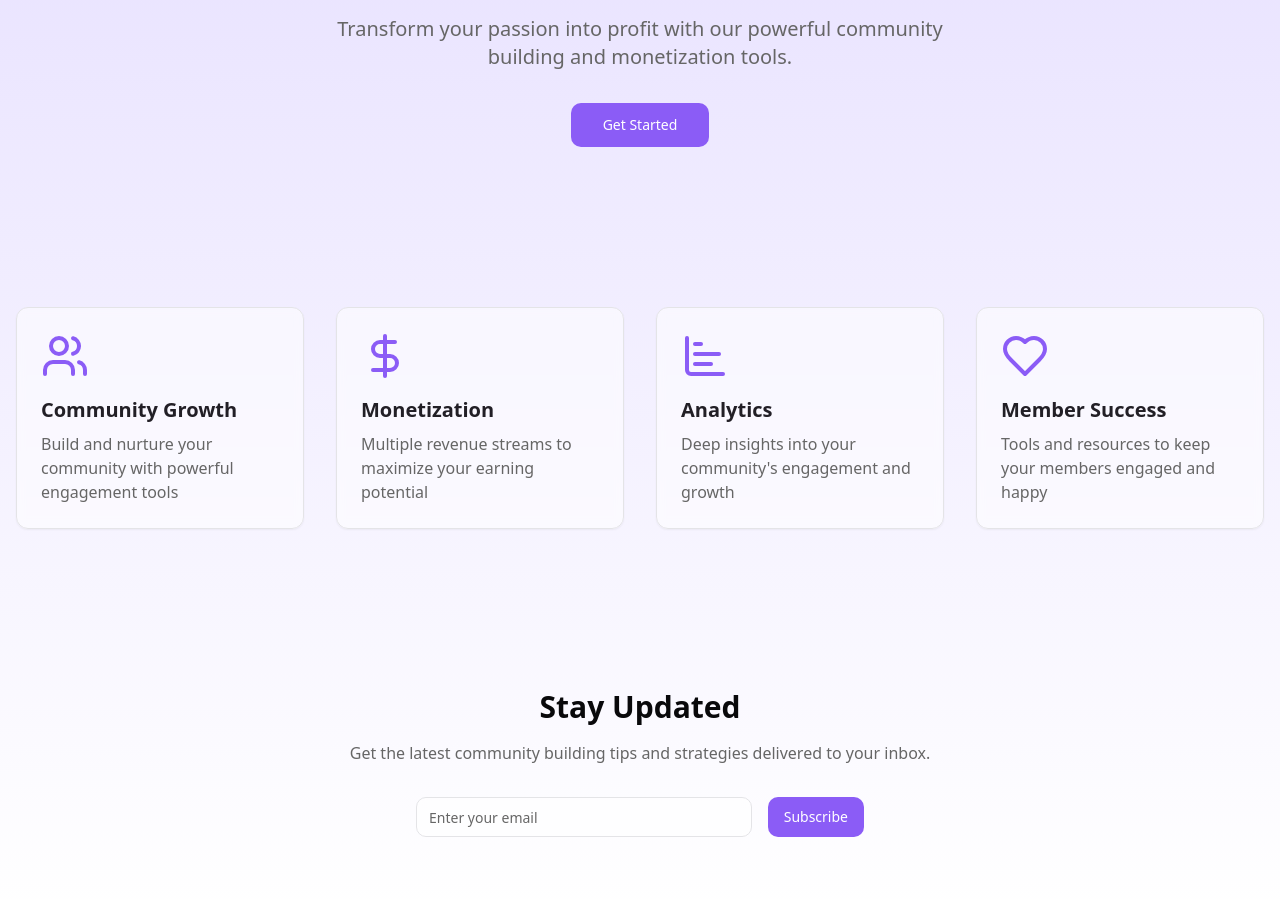
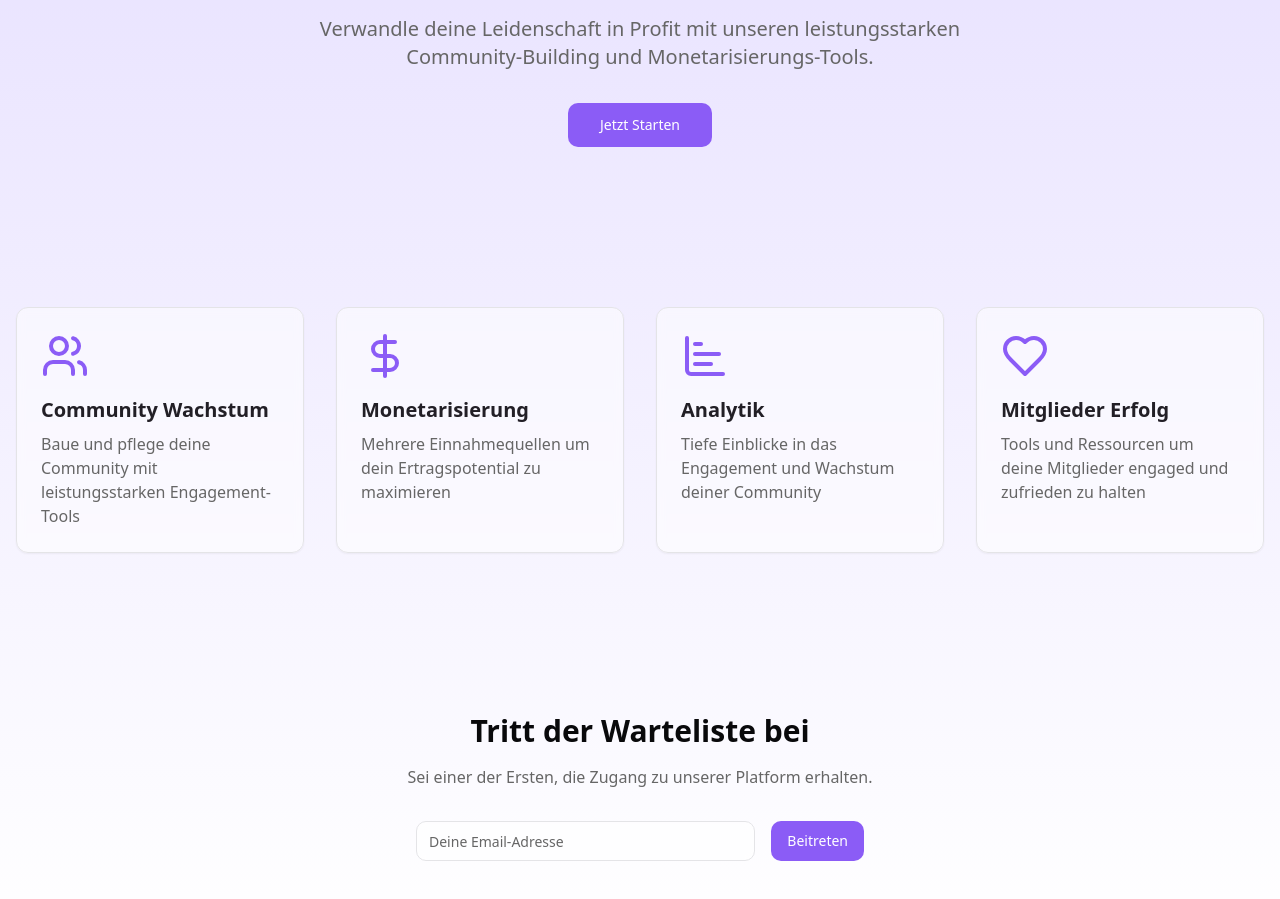
Before and after one commit to itsf1ne/communitymonetizehub-34, a React (Vite) app: page / in a window 1280 px wide. Shown: the part 249-1148 px from the top of the page. Built offline with nearby package versions, Linux system fonts and the light colour scheme.

Commit message:
Add whitelist option
Implements a whitelist option where users can enter their email instead of staying updated. Clicking "Get Started" redirects users to the whitelist section.

```diff
--- a/src/pages/Index.tsx
+++ b/src/pages/Index.tsx
@@ -10,15 +10,19 @@ const Index = () => {
   const { toast } = useToast();
   const [email, setEmail] = useState("");
 
-  const handleSubscribe = (e: React.FormEvent) => {
+  const handleWaitlist = (e: React.FormEvent) => {
     e.preventDefault();
     if (email) {
       toast({
-        title: "Success!",
-        description: "Thank you for subscribing to our newsletter!",
+        title: "Erfolgreich!",
+        description: "Du wurdest erfolgreich zur Warteliste hinzugefügt!",
       });
       setEmail("");
     }
+  };
+
+  const scrollToWaitlist = () => {
+    document.getElementById('waitlist')?.scrollIntoView({ behavior: 'smooth' });
   };
 
   return (
@@ -26,17 +30,17 @@ const Index = () => {
       {/* Hero Section */}
       <section className="container px-4 pt-32 pb-20 text-center animate-fade-up">
         <span className="inline-block px-3 py-1 text-sm font-medium text-primary bg-primary/10 rounded-full mb-6">
-          Welcome to Community Hub
+          Willkommen bei Community Hub
         </span>
         <h1 className="text-5xl md:text-6xl font-bold mb-6 text-foreground">
-          Build & Monetize Your
+          Baue & Monetarisiere deine
           <span className="text-primary"> Community</span>
         </h1>
         <p className="text-xl text-muted-foreground mb-8 max-w-2xl mx-auto">
-          Transform your passion into profit with our powerful community building and monetization tools.
+          Verwandle deine Leidenschaft in Profit mit unseren leistungsstarken Community-Building und Monetarisierungs-Tools.
         </p>
-        <Button size="lg" className="animate-fade-in" onClick={() => toast({ title: "Getting Started!", description: "Welcome aboard! Let's build something amazing together." })}>
-          Get Started
+        <Button size="lg" className="animate-fade-in" onClick={scrollToWaitlist}>
+          Jetzt Starten
         </Button>
       </section>
 
@@ -46,23 +50,23 @@ const Index = () => {
           {[
             {
               icon: Users,
-              title: "Community Growth",
-              description: "Build and nurture your community with powerful engagement tools",
+              title: "Community Wachstum",
+              description: "Baue und pflege deine Community mit leistungsstarken Engagement-Tools",
             },
             {
               icon: DollarSign,
-              title: "Monetization",
-              description: "Multiple revenue streams to maximize your earning potential",
+              title: "Monetarisierung",
+              description: "Mehrere Einnahmequellen um dein Ertragspotential zu maximieren",
             },
             {
               icon: ChartBar,
-              title: "Analytics",
-              description: "Deep insights into your community's engagement and growth",
+              title: "Analytik",
+              description: "Tiefe Einblicke in das Engagement und Wachstum deiner Community",
             },
             {
               icon: Heart,
-              title: "Member Success",
-              description: "Tools and resources to keep your members engaged and happy",
+              title: "Mitglieder Erfolg",
+              description: "Tools und Ressourcen um deine Mitglieder engaged und zufrieden zu halten",
             },
           ].map((feature, index) => (
             <Card key={index} className="p-6 backdrop-blur-sm bg-white/50 hover:bg-white/80 transition-all duration-300 animate-fade-up" style={{ animationDelay: `${index * 100}ms` }}>
@@ -74,22 +78,22 @@ const Index = () => {
         </div>
       </section>
 
-      {/* Newsletter Section */}
-      <section className="container px-4 py-20 text-center">
+      {/* Waitlist Section */}
+      <section id="waitlist" className="container px-4 py-20 text-center">
         <div className="max-w-2xl mx-auto">
-          <h2 className="text-3xl font-bold mb-4">Stay Updated</h2>
+          <h2 className="text-3xl font-bold mb-4">Tritt der Warteliste bei</h2>
           <p className="text-muted-foreground mb-8">
-            Get the latest community building tips and strategies delivered to your inbox.
+            Sei einer der Ersten, die Zugang zu unserer Platform erhalten.
           </p>
-          <form onSubmit={handleSubscribe} className="flex gap-4 max-w-md mx-auto">
+          <form onSubmit={handleWaitlist} className="flex gap-4 max-w-md mx-auto">
             <Input
               type="email"
-              placeholder="Enter your email"
+              placeholder="Deine Email-Adresse"
               value={email}
               onChange={(e) => setEmail(e.target.value)}
               className="backdrop-blur-sm bg-white/50"
             />
-            <Button type="submit">Subscribe</Button>
+            <Button type="submit">Beitreten</Button>
           </form>
         </div>
       </section>
```
